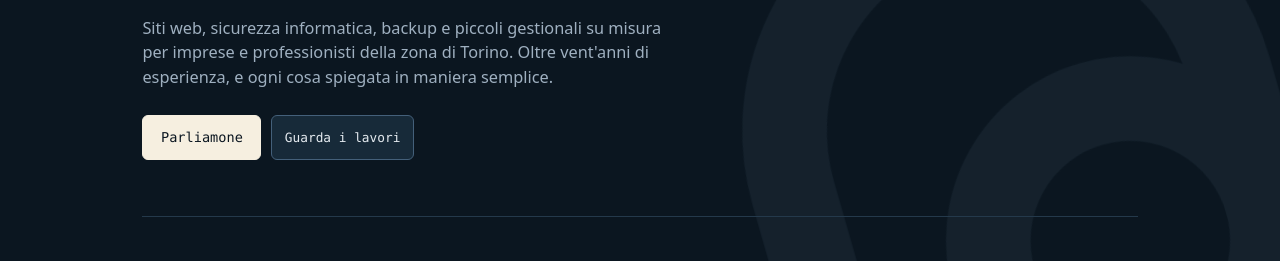
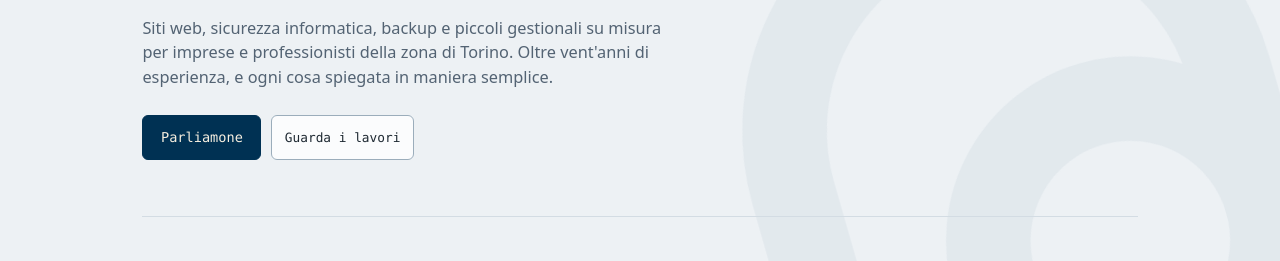
Before and after one commit to giuseppenugara/giuseppenugara.github.io, a plain HTML site: page index.html in a window 1280 px wide. Shown: the part 293-554 px from the top of the page. Drawn offline with Linux system fonts and the dark colour scheme.

Commit message:
Add files via upload

```diff
--- a/index.html
+++ b/index.html
@@ -2,6 +2,7 @@
 <html lang="it">
 <head>
 <meta charset="UTF-8">
+<meta name="color-scheme" content="light">
 <meta name="viewport" content="width=device-width, initial-scale=1.0">
 <title>Giuseppe Nugara · Informatica concreta per piccole imprese</title>
 <meta name="description" content="Siti web, sicurezza informatica, backup e gestionali su misura per piccole imprese e professionisti della zona di Torino. Oltre vent'anni di esperienza IT.">
@@ -18,16 +19,6 @@
   --mono: ui-monospace, "JetBrains Mono", "SF Mono", Menlo, Consolas, monospace;
   --sans: system-ui, -apple-system, "Segoe UI", Inter, Roboto, sans-serif;
   color-scheme: light;
-}
-@media (prefers-color-scheme: dark) {
-  :root {
-    --bg: #0b1620; --panel: #11212e; --panel-2: #172a39; --line: #24394b; --line-strong: #44607a;
-    --text: #e4eaef; --muted: #9fb0c0; --accent: #f6efe0; --accent-text: #0b1620;
-    --ok: #6fbf73; --warn: #e0a040; --danger: #ef6b7a; --focus: #7aa7d8;
-    --brand: #00243d; --brand-text: #ffffff; --brand-line: #cbbd9c; --title: #9cc6e6;
-    --hi: #e8dcc2; --hi-bg: #2a2a24;
-    color-scheme: dark;
-  }
 }
 
 * { box-sizing: border-box; }
@@ -116,7 +107,6 @@ footer.status a { color: inherit; }
   color: var(--title); opacity: .045; transform: rotate(-16deg); will-change: transform; }
 .watermark svg { width: 100%; height: auto; display: block; }
 main, footer.status { position: relative; z-index: 1; }
-@media (prefers-color-scheme: dark) { .watermark { opacity: .06; } }
 
 @media (max-width: 720px) {
   nav.menu { display: none; }
```
